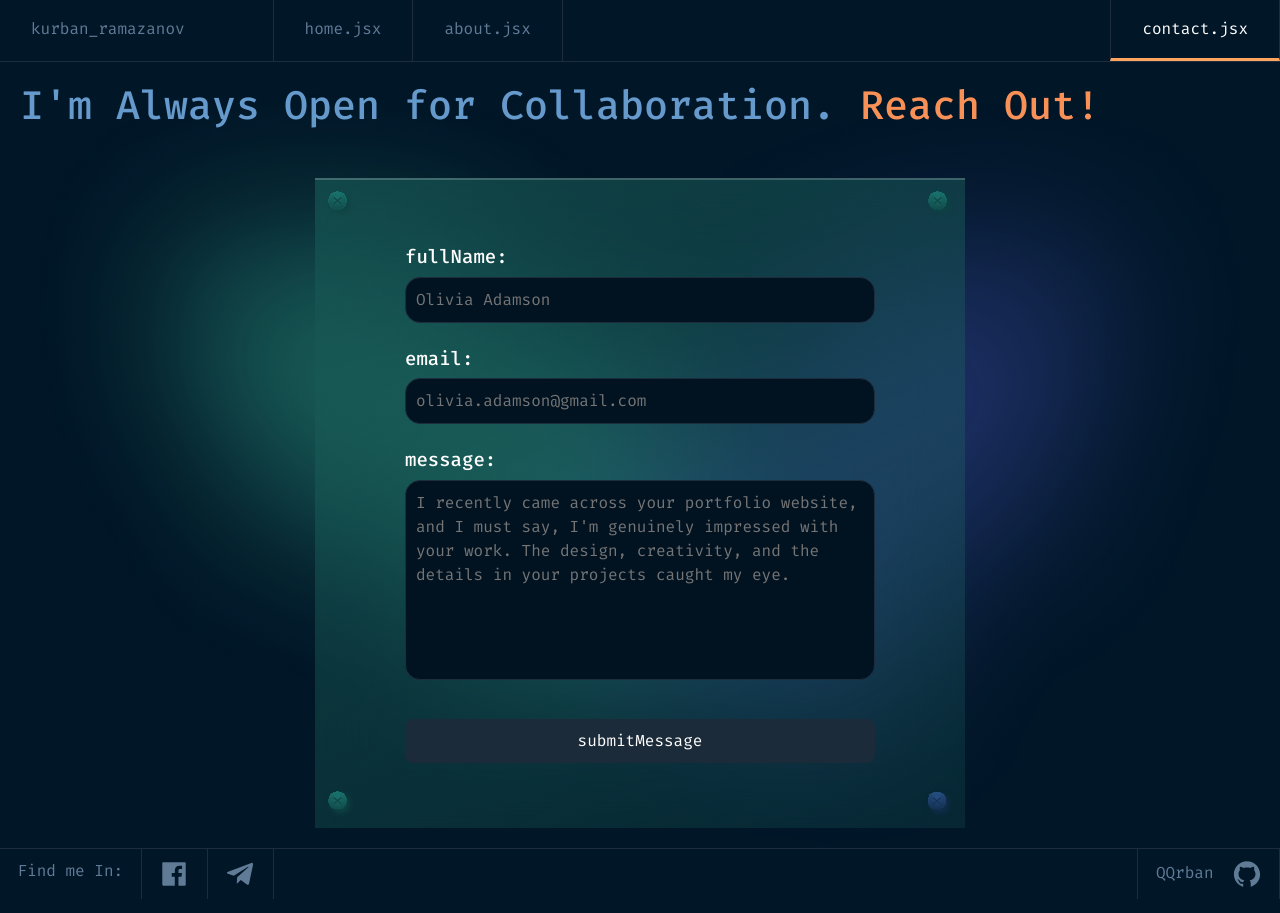
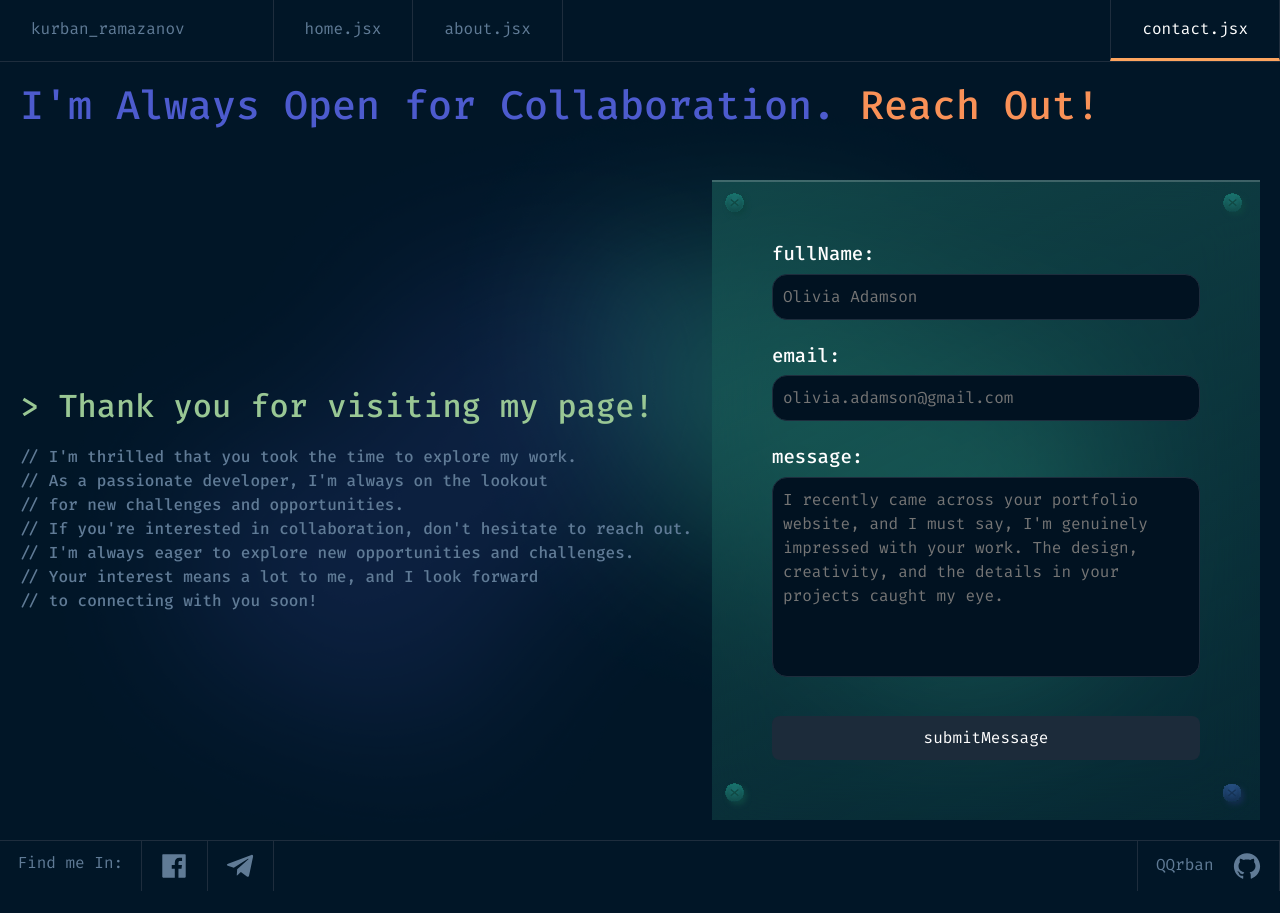
Before and after one commit to QQrban/portfolio, a React (Create React App) app: page /contact in a window 1280 px wide. Built offline with nearby package versions, Linux system fonts and the light colour scheme.

Commit message:
contact 50%, no functionality

```diff
--- a/src/components/about/education/Education.jsx
+++ b/src/components/about/education/Education.jsx
@@ -6,6 +6,7 @@ import {
   GreenString,
   OrangeString,
   PurpleString,
+  Tag,
   TealString,
   WhiteString,
   YellowString,
@@ -323,7 +324,3 @@ const EducationInfo = styled.div`
   display: flex;
   flex-direction: column;
 `;
-
-const Tag = styled.span`
-  color: #ec5f67;
-`;
--- a/src/components/contact/index.jsx
+++ b/src/components/contact/index.jsx
@@ -6,17 +6,7 @@ import bg2 from '../../assets/bgElement2.png';
 import bg from '../../assets/bgElement.png';
 import boltDown from '../../assets/boltDown.svg';
 import boltUp from '../../assets/boltUp.svg';
-import code1 from '../../assets/code1.png';
-import code2 from '../../assets/code2.png';
-import {
-  BlueString,
-  GreenString,
-  OrangeString,
-  PurpleString,
-  TealString,
-  WhiteString,
-  YellowString,
-} from '../shared/colors';
+import { GreenString, OrangeString, WhiteString } from '../shared/colors';
 import { Button } from '../shared/styles';
 
 export default function Contact() {
@@ -39,12 +29,12 @@ export default function Contact() {
   return (
     <Wrapper>
       <img style={bgStyles} src={bg} alt="bg-element" />
-      <img style={bg2Styles} src={bg2} alt="bg-element" />
+      <img style={bgStyles2} src={bg2} alt="bg-element" />
       <h1>
-        <BlueString>
+        <Title>
           I'm Always Open for Collaboration.{' '}
           <OrangeString>Reach Out!</OrangeString>
-        </BlueString>
+        </Title>
       </h1>
       <Container>
         <Form>
@@ -57,6 +47,7 @@ export default function Contact() {
               <WhiteString>fullName:</WhiteString>
             </InputLabel>
             <Input
+              type="text"
               placeholder="Olivia Adamson"
               onChange={getName}
               value={name}
@@ -68,6 +59,7 @@ export default function Contact() {
               <WhiteString>email:</WhiteString>
             </InputLabel>
             <Input
+              type="email"
               placeholder="olivia.adamson@gmail.com"
               onChange={getEmail}
               value={email}
@@ -87,34 +79,69 @@ export default function Contact() {
           </InputContainer>
           <Button type="submit">submitMessage</Button>
         </Form>
+        <Info>
+          <BigText>
+            <GreenString>{'>'} Thank you for visiting my page!</GreenString>
+          </BigText>
+          <span>
+            {'//'} I'm thrilled that you took the time to explore my work.
+          </span>
+          <span>
+            {'//'} As a passionate developer, I'm always on the lookout
+          </span>
+          <span>{'//'} for new challenges and opportunities. </span>
+          <span>
+            {'//'} If you're interested in collaboration, don't hesitate to
+            reach out.
+          </span>
+          <span>
+            {'//'} I'm always eager to explore new opportunities and challenges.
+          </span>
+          <span>
+            {'//'} Your interest means a lot to me, and I look forward
+          </span>
+          <span>{'//'} to connecting with you soon!</span>
+        </Info>
       </Container>
     </Wrapper>
   );
 }
 
 const Wrapper = styled.div`
-  display: flex;
-  position: relative;
-  flex-direction: column;
   padding: 20px;
   @media (max-width: 900px) {
     padding-top: 80px;
   }
 `;
 
+const Title = styled.div`
+  color: #4d5bce;
+`;
+
 const Container = styled.div`
-  width: 100%;
+  display: flex;
+  justify-content: space-evenly;
+  gap: 20px;
+  align-items: center;
+  margin-top: 50px;
+  @media (max-width: 1200px) {
+    flex-direction: column;
+    gap: 50px;
+  }
 `;
 
 const Form = styled.form`
-  padding: 90px;
+  padding: 60px;
   display: flex;
+  flex: 1;
+  position: relative;
+  z-index: 991;
+  order: 2;
   max-width: 650px;
-  height: 650px;
+  max-height: 650px;
   justify-content: center;
   flex-direction: column;
   gap: 22px;
-  margin: 40px auto 0 auto;
   background: linear-gradient(
     154deg,
     rgba(23, 85, 83, 0.7) 0%,
@@ -122,15 +149,26 @@ const Form = styled.form`
   );
   box-shadow: 0px 2px 0px 0px rgba(255, 255, 255, 0.2) inset;
   backdrop-filter: blur(32px);
+  @media (max-width: 1200px) {
+    width: 100%;
+  }
   @media (max-width: 580px) {
-    padding: 45px;
+    padding: 70px 20px;
   }
-  @media (max-width: 450px) {
-    padding: 30px;
+`;
+
+const Info = styled.div`
+  color: #607b96;
+  font-size: 16px;
+  order: 1;
+  position: relative;
+  z-index: 991;
+  @media (max-width: 1169px) {
+    font-size: 14px;
   }
-  @media (max-width: 340px) {
-    padding: 15px;
-  }
+  font-weight: 500;
+  display: flex;
+  flex-direction: column;
 `;
 
 const InputContainer = styled.div``;
@@ -163,6 +201,11 @@ const Input = styled.input`
     font-size: 15px;
   }
 `;
+
+const BigText = styled.h3`
+  margin-bottom: 20px;
+  font-size: 32px;
+`;
 const Textarea = styled.textarea`
   ${sharedStyles}
   height: 200px;
@@ -179,16 +222,15 @@ const Textarea = styled.textarea`
 
 const bgStyles = {
   position: 'absolute',
-  opacity: 0.9,
+  right: 0,
+  opacity: 0.7,
+  pointerEvents: 'none',
+};
+const bgStyles2 = {
+  position: 'absolute',
   left: 0,
-  top: 0,
-};
-
-const bg2Styles = {
-  position: 'absolute',
-  opacity: 0.9,
-  right: 0,
-  top: 0,
+  opacity: 0.4,
+  pointerEvents: 'none',
 };
 
 const boltUpStyles = {
--- a/src/components/shared/colors.js
+++ b/src/components/shared/colors.js
@@ -27,3 +27,7 @@ export const OrangeString = styled.span`
 export const GreenString = styled.span`
   color: #99c794;
 `;
+
+export const Tag = styled.span`
+  color: #ec5f67;
+`;
```
